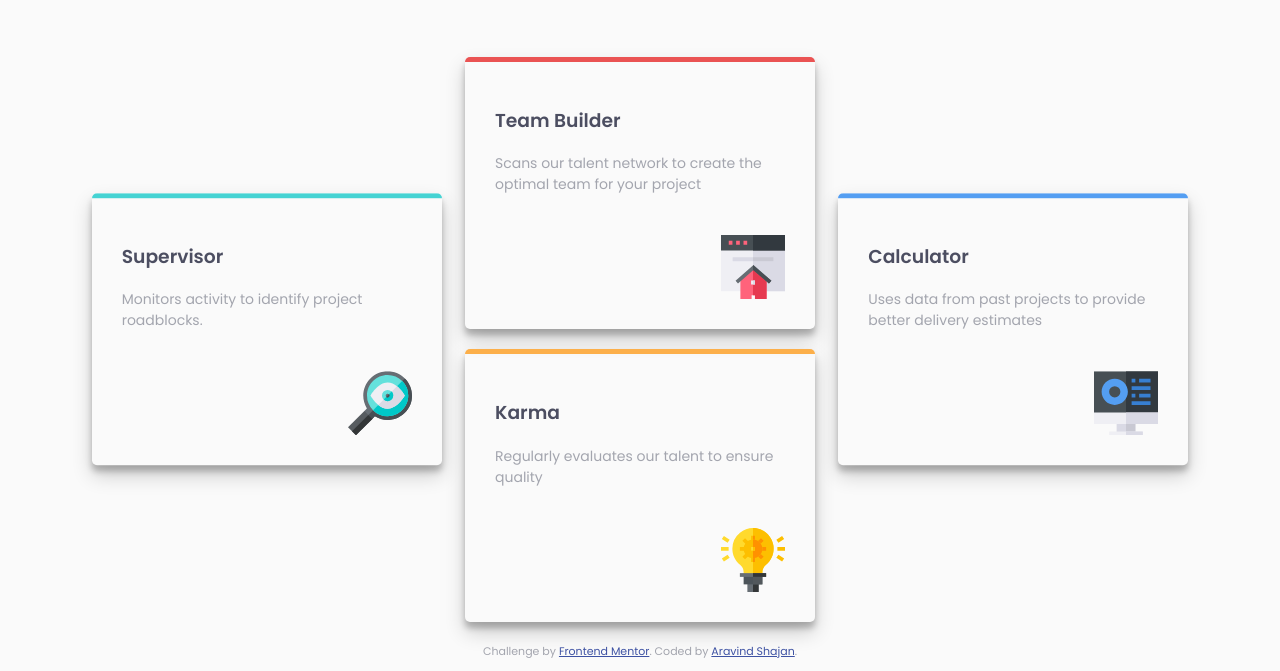
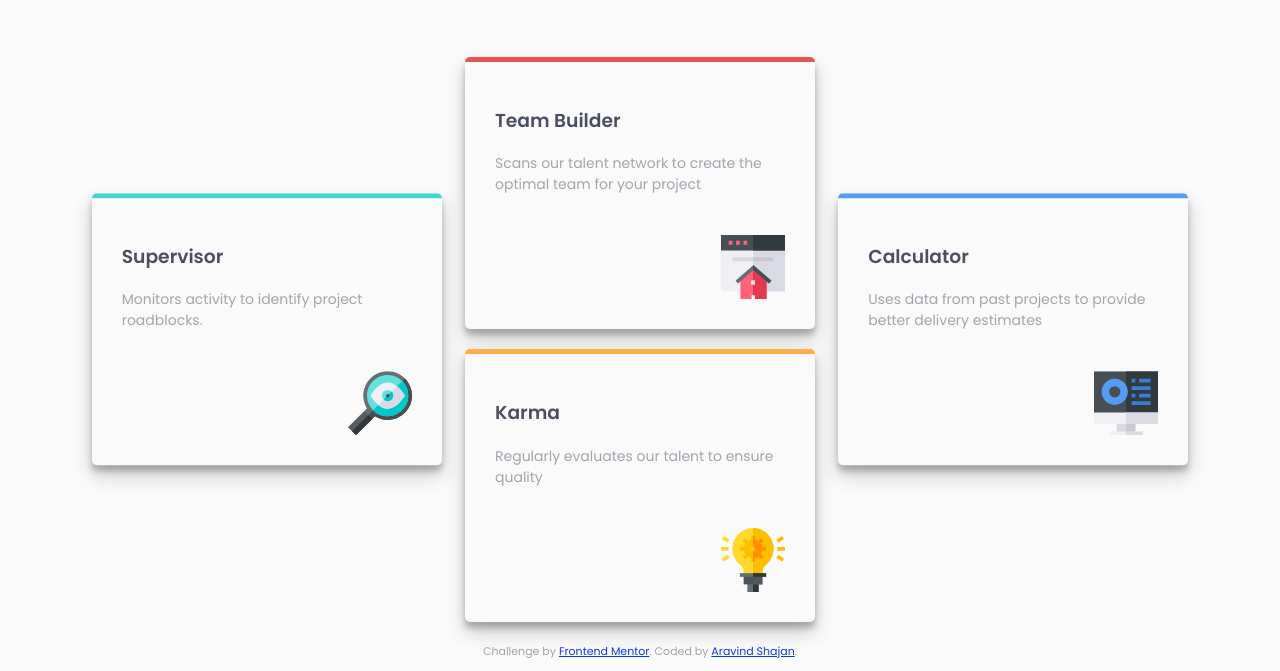
Before and after one commit to aravindshajan6/four-cards, a plain HTML site: page index.html in a window 1280 px wide. Shown: the part 214-885 px from the top of the page. Drawn offline with Linux system fonts and the light colour scheme.

Commit message:
Update index.html

```diff
--- a/index.html
+++ b/index.html
@@ -24,7 +24,7 @@
         text-align: center;
       }
       .attribution a {
-        color: hsl(228, 45%, 44%);
+        color: hsl(228, 88%, 47%);
       }
     </style>
   </head>
```
